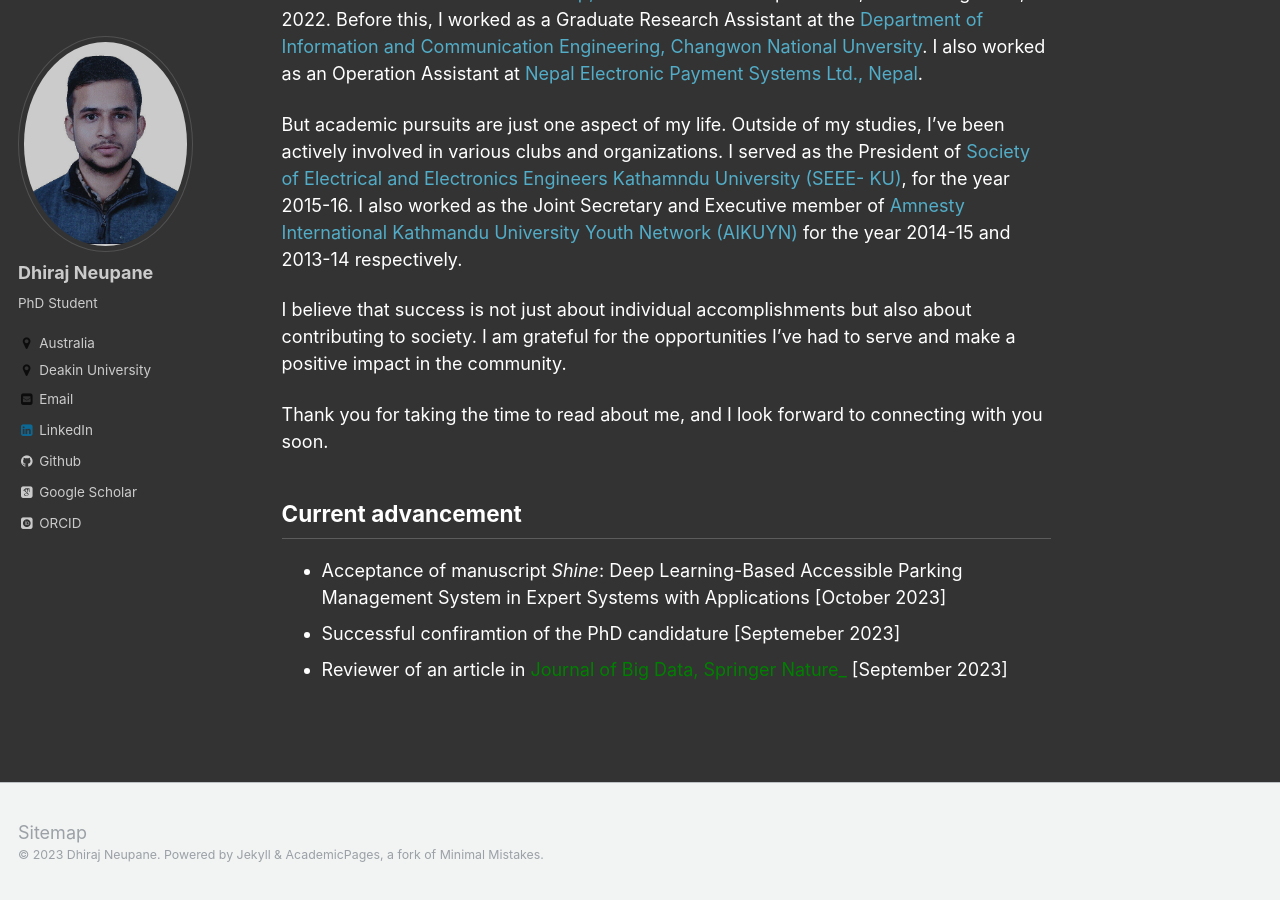
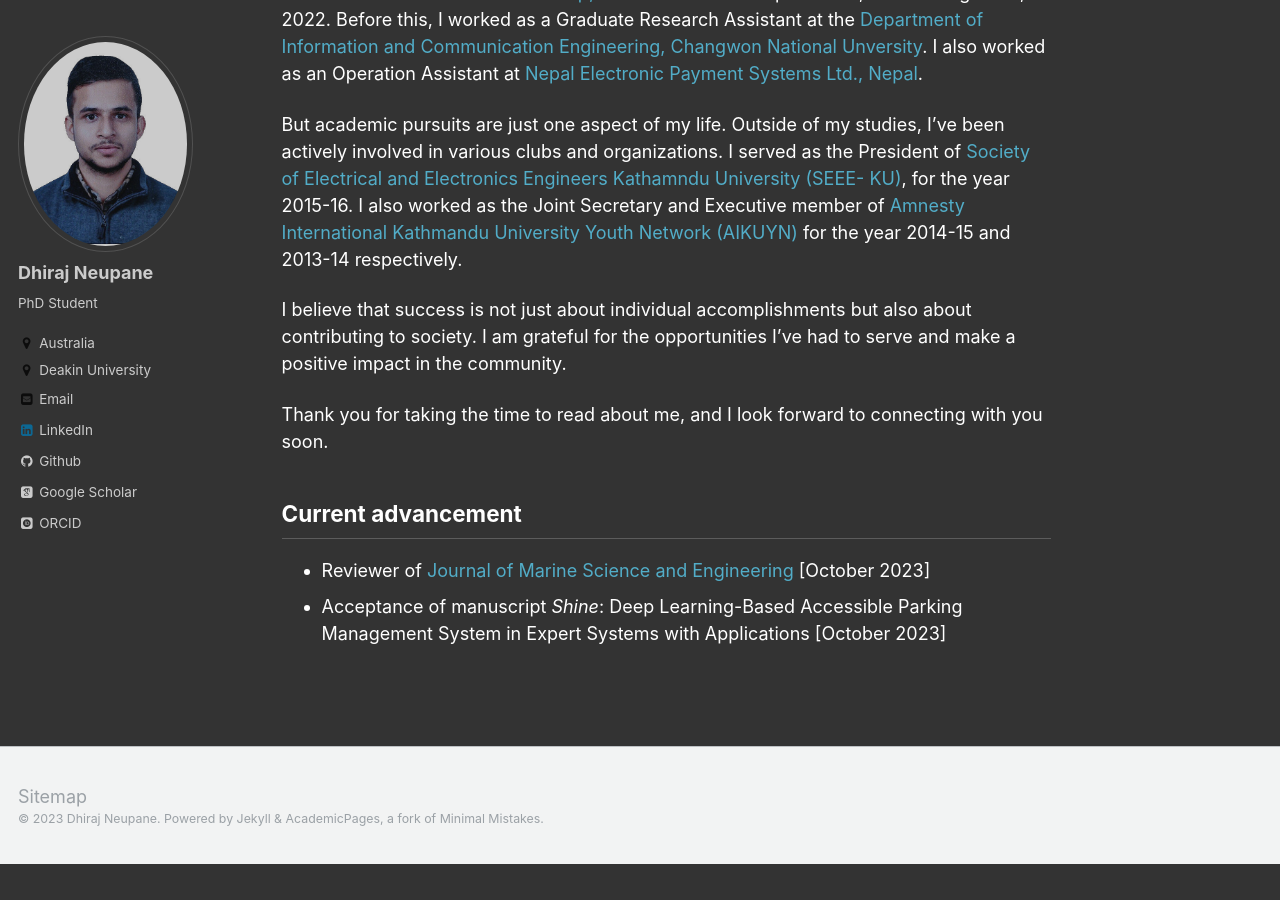
Before and after one commit to dhirajneupane/academicPortfolio, a Jekyll site: the page built from _pages/about.md, in a window 1280 px wide and 900 px high, scrolled down 710 px. Built offline with Jekyll 4.4.1, drawn with Linux system fonts in a browser that asks for light colours; some web fonts are replaced; after the commit the page ends 1574 px from its top, so only the background shows below that.

Commit message:
Update about.md

```diff
--- a/_pages/about.md
+++ b/_pages/about.md
@@ -26,6 +26,5 @@ I believe that success is not just about individual accomplishments but also abo
 Thank you for taking the time to read about me, and I look forward to connecting with you soon.
 
 ## Current advancement
+* Reviewer of [Journal of Marine Science and Engineering](https://github.com/dhirajneupane/academicPortfolio/blob/main/files/ReviewerCertificates/RC_DN_JSME.pdf){:target="_blank"} [October 2023]
 * Acceptance of manuscript _Shine_: Deep Learning-Based Accessible Parking Management System in Expert Systems with Applications [October 2023]
-* Successful confiramtion of the PhD candidature [Septemeber 2023]
-* Reviewer of an article in [<span style="color:green">Journal of Big Data, Springer Nature_</span>](https://journalofbigdata.springeropen.com/){:target="_blank"} [September 2023]
```
